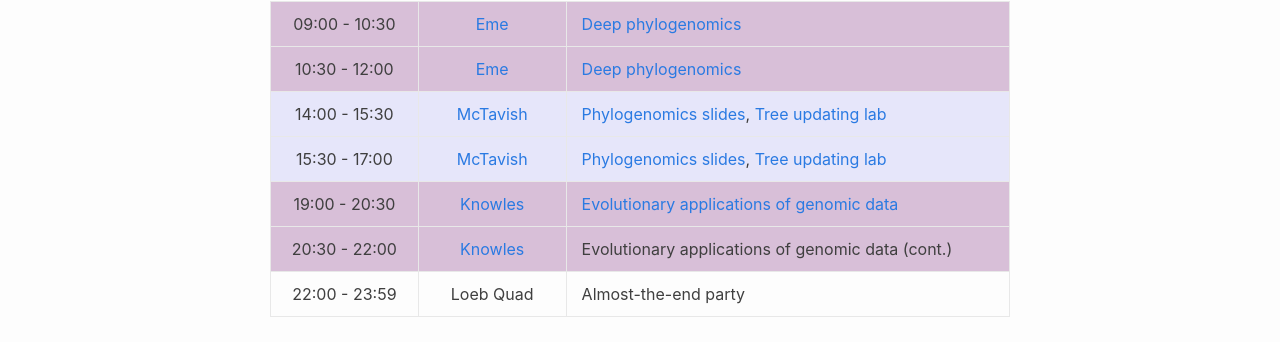
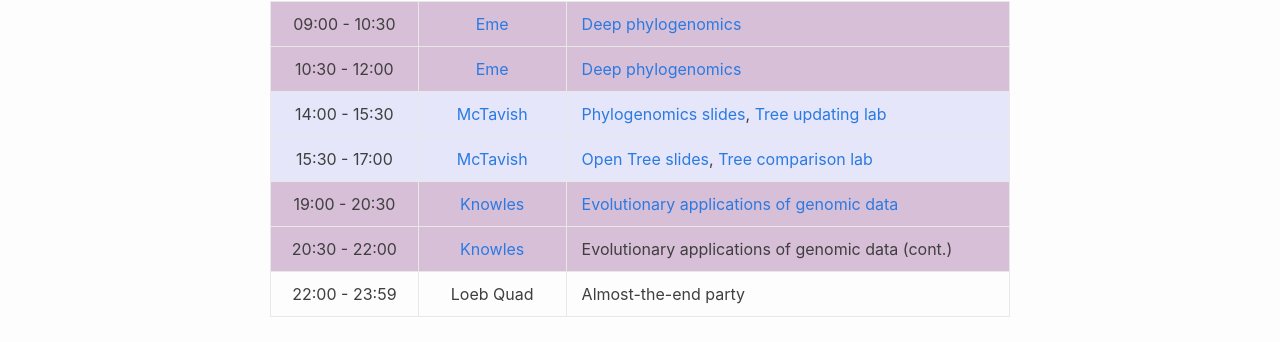
Before and after one commit to molevolworkshop/molevolworkshop.github.io, a Jekyll site: the page built from schedule.md, in a window 1280 px wide and 900 px high, scrolled down 3686 px. Shown: the part 111-453 px from the top of the window. Built offline with Jekyll 4.4.1, drawn with Linux system fonts in a browser that asks for light colours.

Commit message:
Updating McTavish tree comparison link

```diff
--- a/schedule.md
+++ b/schedule.md
@@ -111,7 +111,7 @@
  09:00 - 10:30 | [Eme](/faculty-eme/)                 | [Deep phylogenomics]({{ site.baseurl }}/faculty/eme/pdf/Phylogenomics_EmeLaura_WoodsHole2025.pdf)
  10:30 - 12:00 | [Eme](/faculty-eme/)                 | [Deep phylogenomics]({{ site.baseurl }}/faculty/eme/pdf/Phylogenomics_EmeLaura_WoodsHole2025.pdf)
  14:00 - 15:30 | [McTavish](/faculty-mctavish/)       | [Phylogenomics slides]({{ site.baseurl }}/faculty/mctavish/pdf/Genomics_MOLE2025.pdf), [Tree updating lab](https://github.com/snacktavish/Mole2023/blob/master/TreeUpdating.md)
- 15:30 - 17:00 | [McTavish](/faculty-mctavish/)       | [Phylogenomics slides]({{ site.baseurl }}/faculty/mctavish/pdf/Genomics_MOLE2025.pdf), [Tree updating lab](https://github.com/snacktavish/Mole2023/blob/master/TreeUpdating.md)
+ 15:30 - 17:00 | [McTavish](/faculty-mctavish/)       | [Open Tree slides]({{ site.baseurl }}/faculty/mctavish/pdf/OpenTree_MOLE2025.pdf), [Tree comparison lab](https://github.com/snacktavish/Mole2023/blob/master/TreeComparison.md)
  19:00 - 20:30 | [Knowles](/faculty-knowles/)         | [Evolutionary applications of genomic data](https://lsu.box.com/s/6txwe7pm0o5eth2yg3h0vdbpak9fkow5)
  20:30 - 22:00 | [Knowles](/faculty-knowles/)         | Evolutionary applications of genomic data (cont.)
  22:00 - 23:59 | Loeb Quad                            | Almost-the-end party
```
